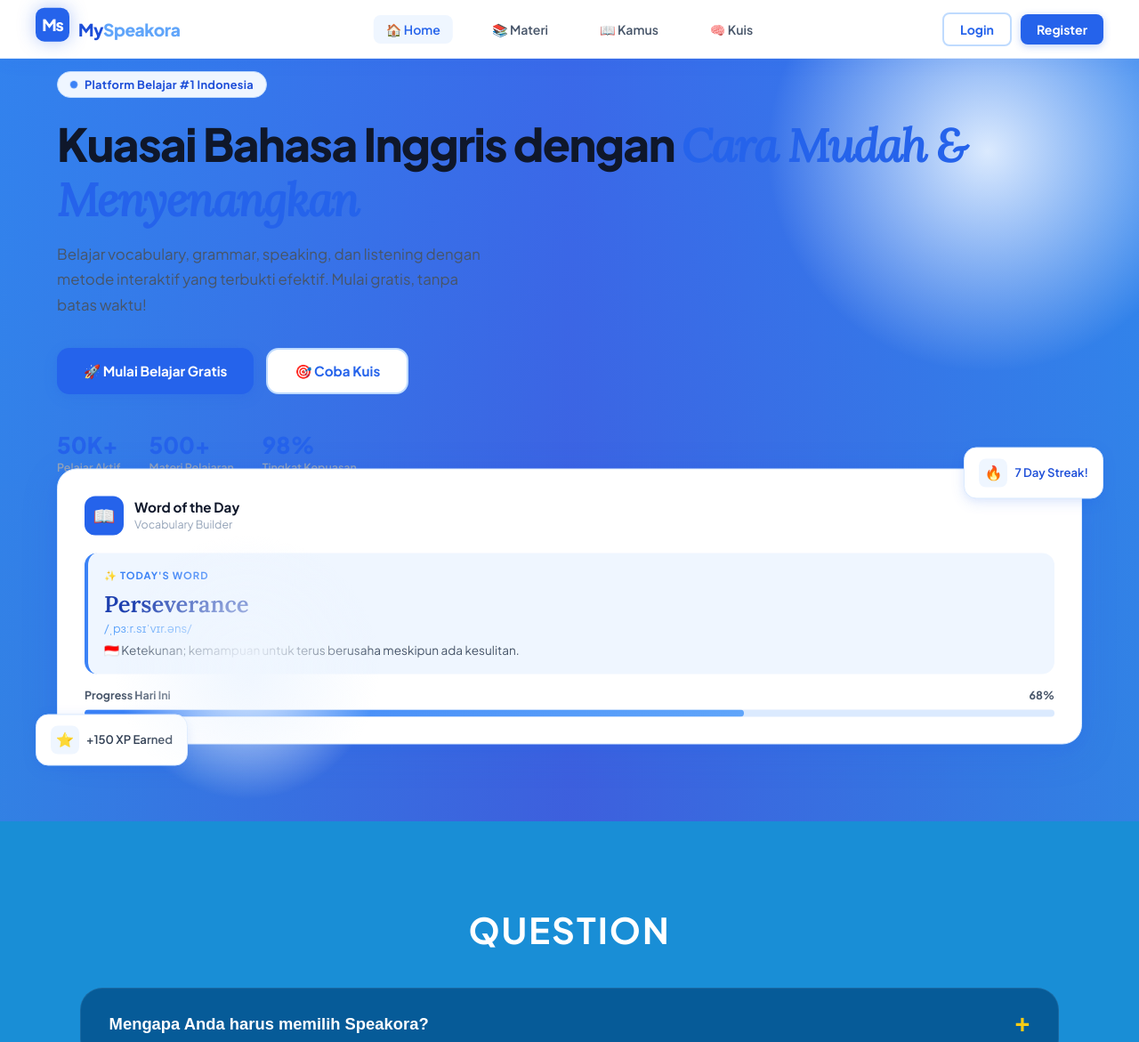
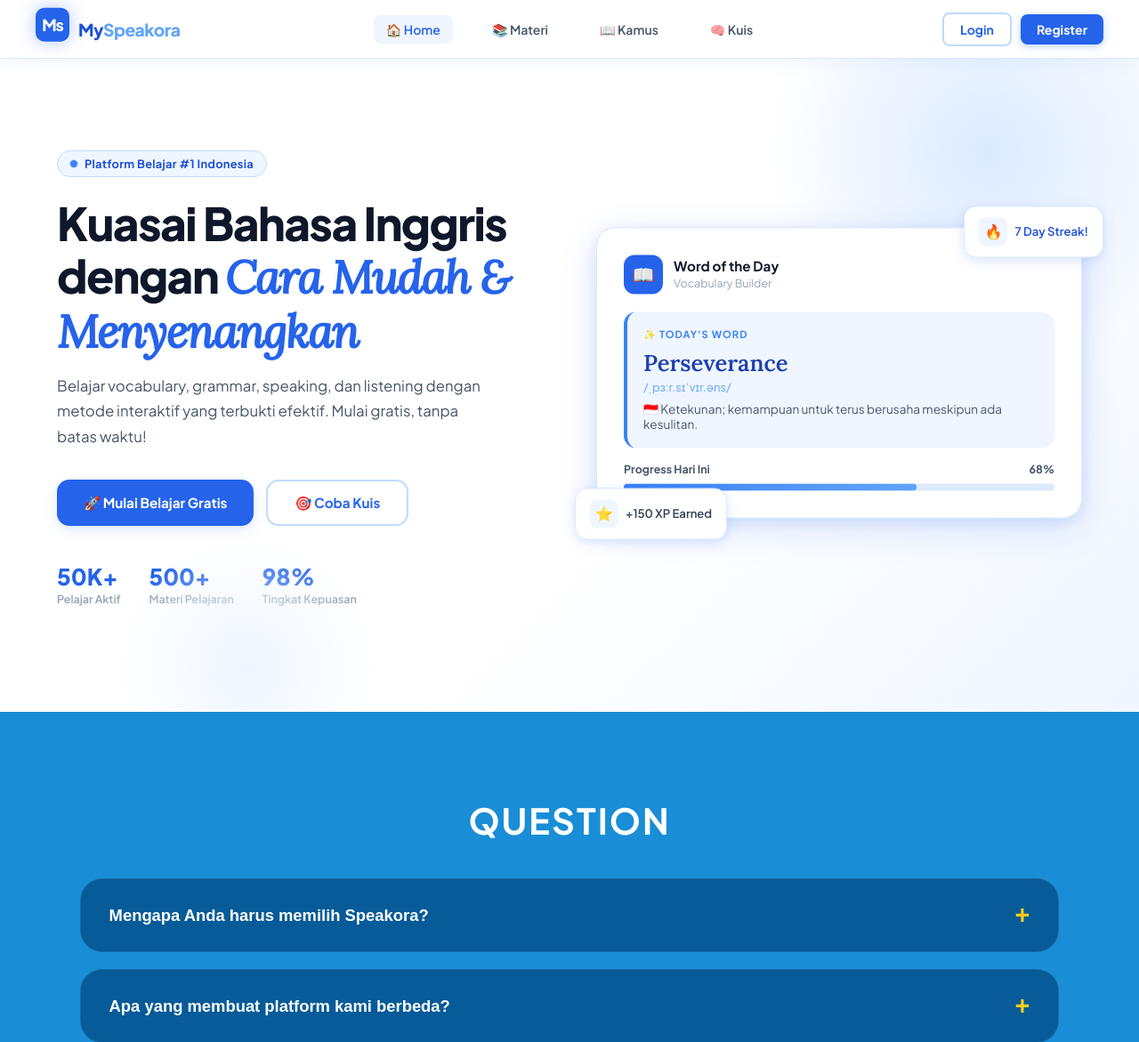
Before and after one commit to artzneynart-boop/web--belajar--bahasa--inggris, a PHP site: page / in a window 1280 px wide; the page is wider, and only the part inside the window is pictured. Shown: the top 1171 px of that part at 89% size. Run offline with PHP 8.4, Linux system fonts and the light colour scheme.

Commit message:
ubah css

```diff
--- a/css/style.css
+++ b/css/style.css
@@ -229,20 +229,13 @@ footer {
 /* ── HERO (index.html) ── */
 
 .hero {
-    min-height: 100vh;
-
-    background:
-      linear-gradient(
-        rgba(37,99,235,0.75),
-        rgba(29,78,216,0.65)
-      ),
-      url('../asset/home-bg.png');
-
-    background-size: cover;
-    background-position: center;
-    background-repeat: no-repeat;
+  padding: 130px 5% 80px;
+  display: grid; grid-template-columns: 1fr 1fr;
+  gap: 60px; align-items: center;
+  min-height: 100vh;
+  background: linear-gradient(135deg, var(--white) 60%, var(--blue-50) 100%);
+  position: relative; overflow: hidden;
 }
-
 .hero::before {
   content: '';
   position: absolute; top: -80px; right: -80px;
```
